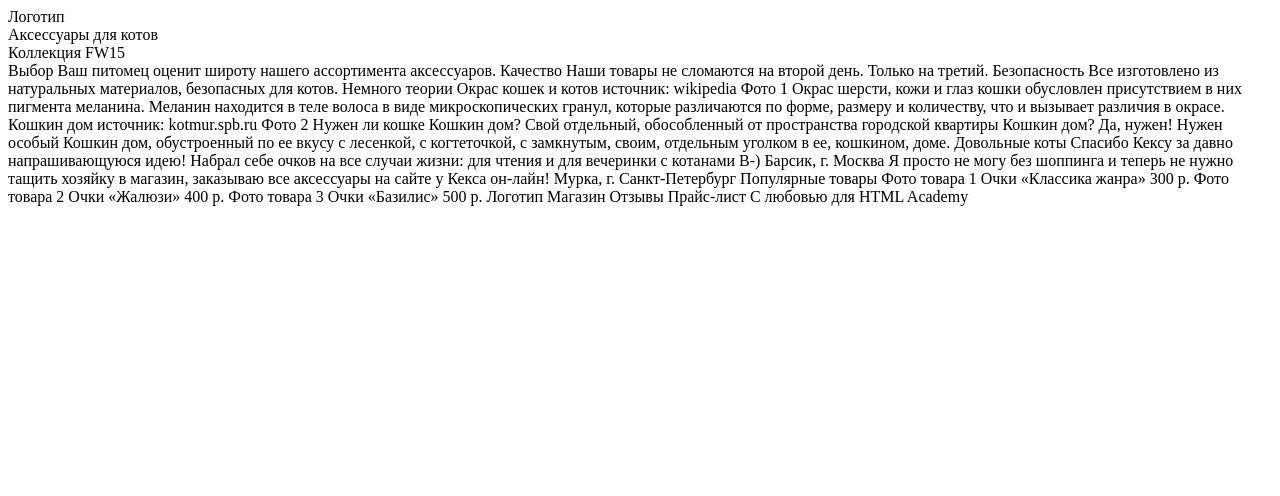
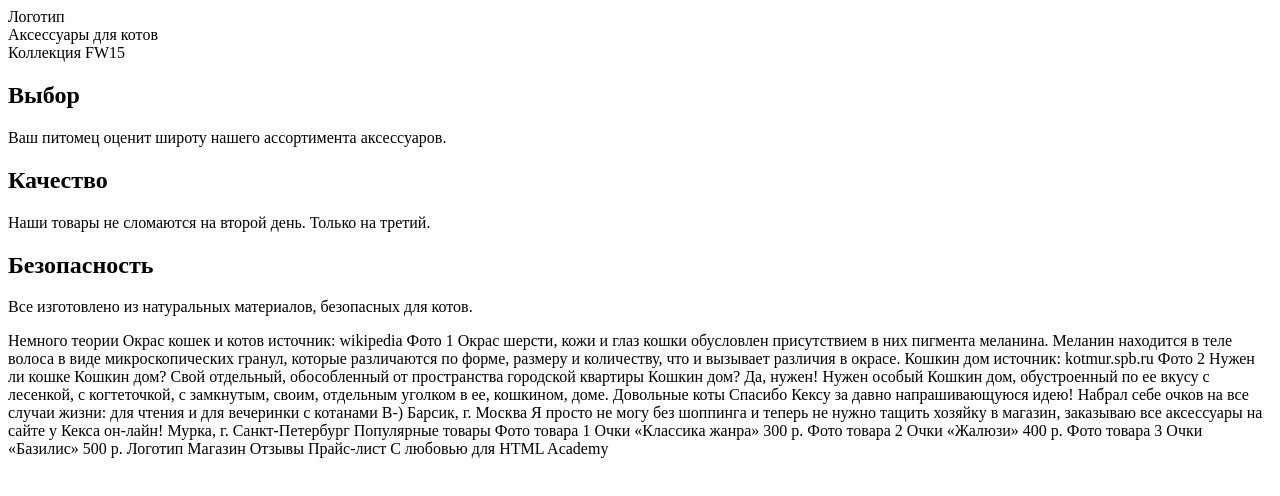
Before and after one commit to Gooddaytoday2/Ketsby, a plain HTML site: page index.html in a window 1280 px wide. Drawn offline with Linux system fonts and the light colour scheme.

Commit message:
Разметил features

```diff
--- a/index.html
+++ b/index.html
@@ -6,15 +6,20 @@
         <div class="header-top">Логотип</div>
         <div class="promo">Аксессуары для котов<br> Коллекция FW15</div>
     </div>
-
-    Выбор
-    Ваш питомец оценит широту нашего ассортимента аксессуаров.
-
-    Качество
-    Наши товары не сломаются на второй день. Только на третий.
-
-    Безопасность
-    Все изготовлено из натуральных материалов, безопасных для котов.
+    <div class="features">
+        <div class="feature-item">
+            <h2>Выбор</h2>
+            <p>Ваш питомец оценит широту нашего ассортимента аксессуаров.</p>
+        </div>
+        <div class="feature-item">
+            <h2>Качество</h2>
+            <p>Наши товары не сломаются на второй день. Только на третий.</p>
+    </div>
+        <div class="feature-item">
+            <h2>Безопасность</h2>
+            <p>Все изготовлено из натуральных материалов, безопасных для котов.</p>
+        </div>
+    </div>
 
 
     Немного теории
```
